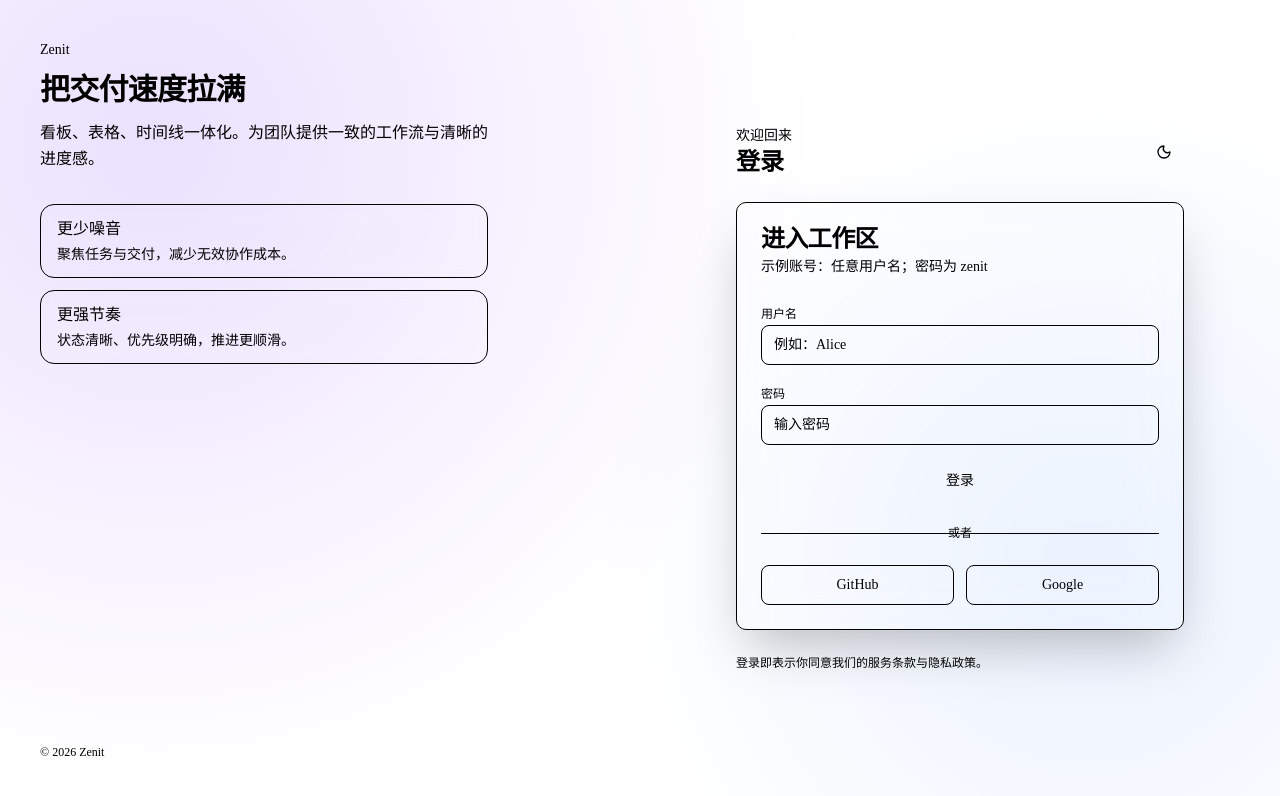
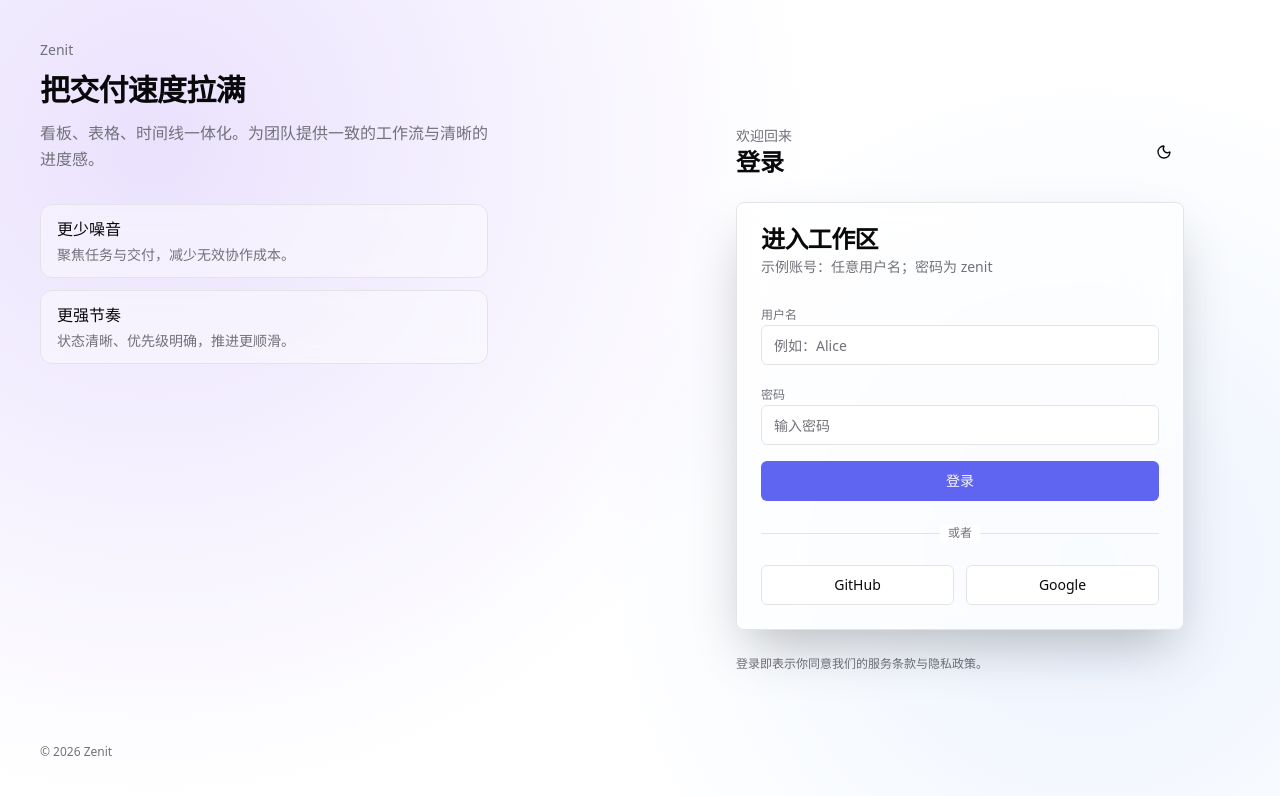
Before and after one commit to lenran659/Zenit, a Next.js app: page /login in a window 1280 px wide. Shown: the top 796 px of the page. Built offline with nearby package versions, Linux system fonts and the light colour scheme.

Commit message:
style: 样式修复

```diff
--- a/app/globals.css
+++ b/app/globals.css
@@ -5,106 +5,65 @@
 @custom-variant dark (&:is(.dark *));
 
 :root {
+  --background: 0 0% 100%;
+  --foreground: 240 10% 3.9%;
 
-  --card: oklch(1 0 0);
-  --card-foreground: oklch(0.145 0 0);
+  --card: 0 0% 100%;
+  --card-foreground: 240 10% 3.9%;
 
-  --popover: oklch(1 0 0);
-  --popover-foreground: oklch(0.145 0 0);
+  --popover: 0 0% 100%;
+  --popover-foreground: 240 10% 3.9%;
 
-  --primary: oklch(0.205 0 0);
-  --primary-foreground: oklch(0.985 0 0);
+  --primary: 238 84% 66%;
+  --primary-foreground: 0 0% 98%;
 
-  --secondary: oklch(0.97 0 0);
-  --secondary-foreground: oklch(0.205 0 0);
+  --secondary: 240 4.8% 95.9%;
+  --secondary-foreground: 240 5.9% 10%;
 
-  --muted: oklch(0.97 0 0);
-  --muted-foreground: oklch(0.556 0 0);
+  --muted: 240 4.8% 95.9%;
+  --muted-foreground: 240 3.8% 46.1%;
 
-  --accent: oklch(0.97 0 0);
-  --accent-foreground: oklch(0.205 0 0);
+  --accent: 240 4.8% 95.9%;
+  --accent-foreground: 240 5.9% 10%;
 
-  --destructive: oklch(0.577 0.245 27.325);
+  --destructive: 0 84.2% 60.2%;
   --destructive-foreground: 0 0% 98%;
 
-  --border: oklch(0.922 0 0);
-  --input: oklch(0.922 0 0);
-  --ring: oklch(0.708 0 0);
+  --border: 240 5.9% 90%;
+  --input: 240 5.9% 90%;
+  --ring: 238 84% 66%;
 
-  --radius: 0.625rem;
-
-  --background: oklch(1 0 0);
-
-  --foreground: oklch(0.145 0 0);
-
-  --chart-1: oklch(0.809 0.105 251.813);
-
-  --chart-2: oklch(0.623 0.214 259.815);
-
-  --chart-3: oklch(0.546 0.245 262.881);
-
-  --chart-4: oklch(0.488 0.243 264.376);
-
-  --chart-5: oklch(0.424 0.199 265.638);
-
-  --sidebar: oklch(0.985 0 0);
-
-  --sidebar-foreground: oklch(0.145 0 0);
-
-  --sidebar-primary: oklch(0.205 0 0);
-
-  --sidebar-primary-foreground: oklch(0.985 0 0);
-
-  --sidebar-accent: oklch(0.97 0 0);
-
-  --sidebar-accent-foreground: oklch(0.205 0 0);
-
-  --sidebar-border: oklch(0.922 0 0);
-
-  --sidebar-ring: oklch(0.708 0 0);
+  --radius: 0.5rem;
 }
 
 .dark {
-  --background: oklch(0.145 0 0);
-  --foreground: oklch(0.985 0 0);
+  --background: 240 10% 3.9%;
+  --foreground: 0 0% 98%;
 
-  --card: oklch(0.205 0 0);
-  --card-foreground: oklch(0.985 0 0);
+  --card: 240 10% 3.9%;
+  --card-foreground: 0 0% 98%;
 
-  --popover: oklch(0.205 0 0);
-  --popover-foreground: oklch(0.985 0 0);
+  --popover: 240 10% 3.9%;
+  --popover-foreground: 0 0% 98%;
 
-  --primary: oklch(0.922 0 0);
-  --primary-foreground: oklch(0.205 0 0);
+  --primary: 238 84% 66%;
+  --primary-foreground: 0 0% 98%;
 
-  --secondary: oklch(0.269 0 0);
-  --secondary-foreground: oklch(0.985 0 0);
+  --secondary: 240 3.7% 15.9%;
+  --secondary-foreground: 0 0% 98%;
 
-  --muted: oklch(0.269 0 0);
-  --muted-foreground: oklch(0.708 0 0);
+  --muted: 240 3.7% 15.9%;
+  --muted-foreground: 240 5% 64.9%;
 
-  --accent: oklch(0.269 0 0);
-  --accent-foreground: oklch(0.985 0 0);
+  --accent: 240 3.7% 15.9%;
+  --accent-foreground: 0 0% 98%;
 
-  --destructive: oklch(0.704 0.191 22.216);
+  --destructive: 0 62.8% 30.6%;
   --destructive-foreground: 0 0% 98%;
 
-  --border: oklch(1 0 0 / 10%);
-  --input: oklch(1 0 0 / 15%);
-  --ring: oklch(0.556 0 0);
-  --chart-1: oklch(0.809 0.105 251.813);
-  --chart-2: oklch(0.623 0.214 259.815);
-  --chart-3: oklch(0.546 0.245 262.881);
-  --chart-4: oklch(0.488 0.243 264.376);
-  --chart-5: oklch(0.424 0.199 265.638);
-  --sidebar: oklch(0.205 0 0);
-  --sidebar-foreground: oklch(0.985 0 0);
-  --sidebar-primary: oklch(0.488 0.243 264.376);
-  --sidebar-primary-foreground: oklch(0.985 0 0);
-  --sidebar-accent: oklch(0.269 0 0);
-  --sidebar-accent-foreground: oklch(0.985 0 0);
-  --sidebar-border: oklch(1 0 0 / 10%);
-  --sidebar-ring: oklch(0.556 0 0);
+  --border: 240 3.7% 15.9%;
+  --input: 240 3.7% 15.9%;
+  --ring: 238 84% 66%;
 }
 
 @theme inline {
@@ -131,26 +90,8 @@
   --radius-md: calc(var(--radius) - 2px);
   --radius-lg: var(--radius);
   --radius-xl: calc(var(--radius) + 4px);
-  --font-sans: var(--font-sans);
-  --font-mono: var(--font-geist-mono);
-  --animate-marquee: marquee var(--duration) infinite linear;
-  --animate-marquee-vertical: marquee-vertical var(--duration) linear infinite;
-  --color-sidebar-ring: var(--sidebar-ring);
-  --color-sidebar-border: var(--sidebar-border);
-  --color-sidebar-accent-foreground: var(--sidebar-accent-foreground);
-  --color-sidebar-accent: var(--sidebar-accent);
-  --color-sidebar-primary-foreground: var(--sidebar-primary-foreground);
-  --color-sidebar-primary: var(--sidebar-primary);
-  --color-sidebar-foreground: var(--sidebar-foreground);
-  --color-sidebar: var(--sidebar);
-  --color-chart-5: var(--chart-5);
-  --color-chart-4: var(--chart-4);
-  --color-chart-3: var(--chart-3);
-  --color-chart-2: var(--chart-2);
-  --color-chart-1: var(--chart-1);
-  --radius-2xl: calc(var(--radius) * 1.8);
-  --radius-3xl: calc(var(--radius) * 2.2);
-  --radius-4xl: calc(var(--radius) * 2.6);
+}
+
 @keyframes marquee {
   from {
     transform: translateX(0);
@@ -159,6 +100,7 @@
     transform: translateX(calc(-100% - var(--gap)));
   }
 }
+
 @keyframes marquee-vertical {
   from {
     transform: translateY(0);
@@ -167,12 +109,34 @@
     transform: translateY(calc(-100% - var(--gap)));
   }
 }
+
+@keyframes border-beam {
+  0% {
+    --border-beam-x: -20%;
+    --border-beam-y: -20%;
+  }
+  25% {
+    --border-beam-x: 120%;
+    --border-beam-y: -20%;
+  }
+  50% {
+    --border-beam-x: 120%;
+    --border-beam-y: 120%;
+  }
+  75% {
+    --border-beam-x: -20%;
+    --border-beam-y: 120%;
+  }
+  100% {
+    --border-beam-x: -20%;
+    --border-beam-y: -20%;
+  }
 }
 
 body {
   background: hsl(var(--background));
   color: hsl(var(--foreground));
-  font-family: var(--font-sans), system-ui, -apple-system, sans-serif;
+  font-family: system-ui, -apple-system, sans-serif;
 }
 
 /* 自定义滚动条 */
```
Also changed, not shown: components.json. Lines whose indentation alone changed are shown as unchanged.
